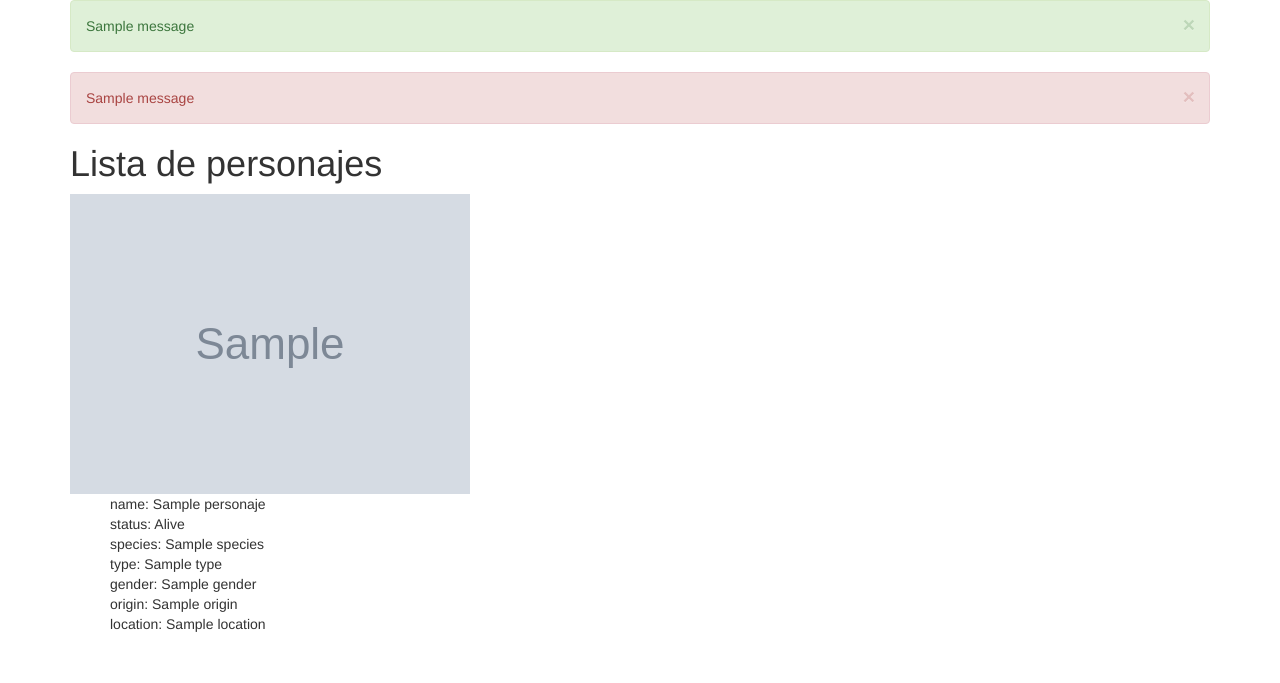
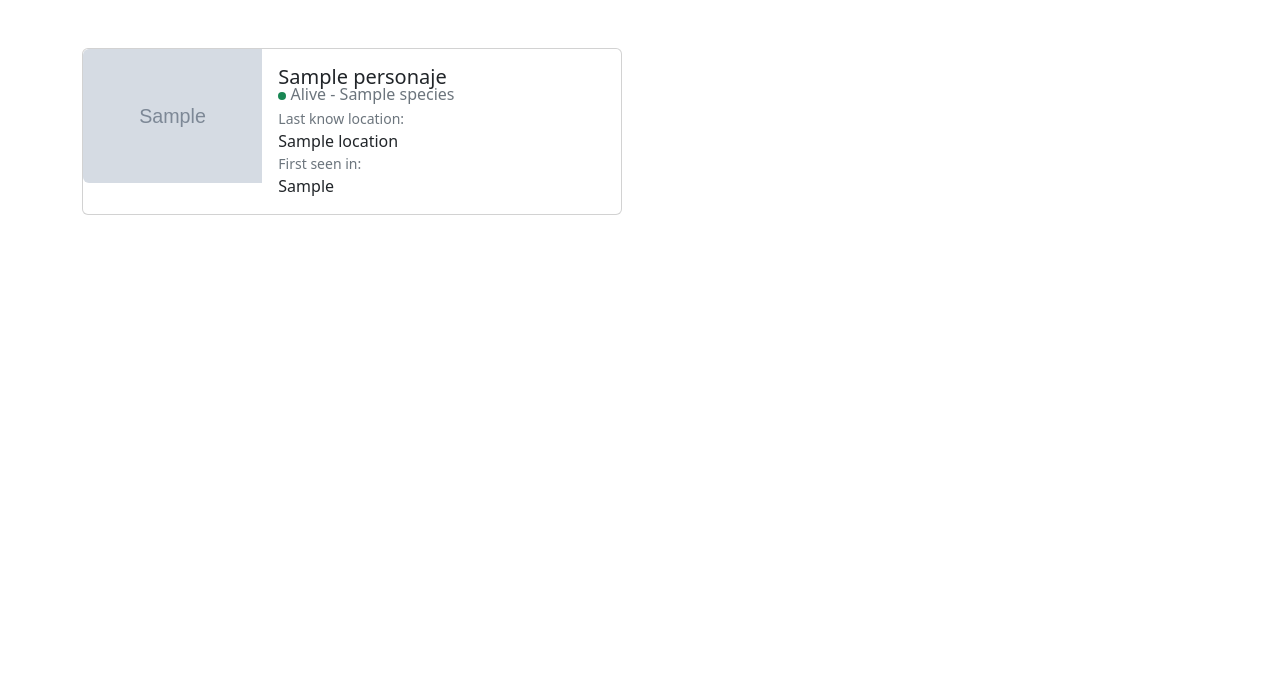
Before and after one commit to Geffrerson7/APP_FLASK, a Flask app: page / in a window 1280 px wide. Shown: the top 683 px of the page. Run offline with Flask 2, Linux system fonts and the light colour scheme; grey boxes marked "Sample" are stand-in pictures; one stand-in notice (Sample message) is shown; a database or web service that is not in the repository returns one stand-in record (values such as "Sample title"); data that the repository does not hold is empty; some libraries are stand-ins or nearby versions.

Commit message:
index html

```diff
--- a/app/models/perfil.py
+++ b/app/models/perfil.py
@@ -1,5 +1,5 @@
 class Personaje:
-    def __init__(self,id, name, status, species, type, gender, origin, location, image):
+    def __init__(self,id, name, status, species, type, gender, origin, location, image,firstSeen):
         self.id=id
         self.name=name
         self.status=status
@@ -9,6 +9,7 @@ class Personaje:
         self.origin=origin
         self.location=location
         self.image=image
+        self.firstSeen=firstSeen
 
     def to_json(self):
             return {
@@ -21,4 +22,5 @@ class Personaje:
             "origin":self.origin,
             "location":self.location,
             "image":self.image,
+            "firstSeen": self.firstSeen
             }
--- a/app/routes/index.py
+++ b/app/routes/index.py
@@ -7,7 +7,7 @@ perfil_ruta=Blueprint('perfil_ruta',__name__)
 def index():
 
     lista_personajes=insertar_personaje()
-    return render_template('index2.html',lista=lista_personajes)
+    return render_template('index.html',lista=lista_personajes)
 
 @perfil_ruta.route('/perfil')
 def perfil():
--- a/app/templates/base.html
+++ b/app/templates/base.html
@@ -1,24 +1,22 @@
-{% extends "bootstrap/base.html" %}
+<html lang="en">
+  <head>
+    <meta charset="UTF-8" />
+    <meta http-equiv="X-UA-Compatible" content="IE=edge" />
+    <meta name="viewport" content="width=device-width, initial-scale=1.0" />
+    <title>Document</title>
+    <!-- CSS only -->
+    <link
+      href="https://cdn.jsdelivr.net/npm/bootstrap@5.2.3/dist/css/bootstrap.min.css"
+      rel="stylesheet"
+      integrity="sha384-rbsA2VBKQhggwzxH7pPCaAqO46MgnOM80zW1RWuH61DGLwZJEdK2Kadq2F9CUG65"
+      crossorigin="anonymous"
+    />
+  </head>
+  <body>
+    <div class="container-sm mt-5">
+      {% block container %}
 
-{% block body %}
-  <div class="container">
-    {% for message in get_flashed_messages(category_filter=['success']) %}
-    <div class="alert alert-success alert-dismissible">
-      <button class="close" data-dismiss="alert">&times;</button>
-      {{ message }}
+      {% endblock %}
     </div>
-    {% endfor %}
-
-    {% for message in get_flashed_messages(category_filter=['error'])%}
-    <div class="alert alert-danger alert-dismissible">
-      <button class="close" data-dismiss="alert">&times;</button>
-      {{ message }}
-    </div>
-    {% endfor %} {% block content %} {% endblock %}
-  </div>
-
-  {% block scripts %} {{ super() }}
-
-{% endblock %}
-
-{% endblock %}
+  </body>
+</html>
--- a/app/templates/index.html
+++ b/app/templates/index.html
@@ -1,89 +1,48 @@
-<html lang="en">
-  <head>
-    <meta charset="UTF-8" />
-    <meta http-equiv="X-UA-Compatible" content="IE=edge" />
-    <meta name="viewport" content="width=device-width, initial-scale=1.0" />
-    <title>Document</title>
-    <!-- CSS only -->
-    <link
-      href="https://cdn.jsdelivr.net/npm/bootstrap@5.2.3/dist/css/bootstrap.min.css"
-      rel="stylesheet"
-      integrity="sha384-rbsA2VBKQhggwzxH7pPCaAqO46MgnOM80zW1RWuH61DGLwZJEdK2Kadq2F9CUG65"
-      crossorigin="anonymous"
-    />
-  </head>
-  <body>
-    <div class="container-sm mt-5">
+{% extends 'base.html' %}
+{% block container %}
 <div class="row row-cols-1 row-cols-md-2 g-4">
+  {% for personaje in lista %}
     <div class="col">
       <div class="card mb-3" style="max-width: 540px">
         <div class="row g-0">
           <div class="col-md-4">
-                <img
-                  src="https://rickandmortyapi.com/api/character/avatar/1.jpeg"
-                  class="img-fluid rounded-start"
-                  alt="..."
-                />
+            <img src="{{ personaje["image"] }}" class="img-fluid rounded-start" alt="..."/>
           </div>
           <div class="col-md-8">
             <div class="card-body">
-                  <h5 class="card-title mb-0">Card title</h5>
+              <h5 class="card-title mb-0">{{ personaje["name"] }}</h5>
               <h6 class="card-subtitle mb-1 text-muted">
-                    <svg
-                      xmlns="http://www.w3.org/2000/svg"
-                      width="8"
-                      height="8"
-                      fill="currentColor"
-                      class="bi bi-circle-fill text-danger"
-                      viewBox="0 0 16 16"
-                    >
+                {% if personaje["status"]=="Alive" %}
+                  {% set clase = "text-success" %}
+                {% else %}
+                  {% set clase = "text-danger" %}
+                {% endif %}
+                <svg xmlns="http://www.w3.org/2000/svg" width="8" height="8" fill="currentColor"
+                 class="bi bi-circle-fill {{ clase }}"
+                  viewBox="0 0 16 16">
                   <circle cx="8" cy="8" r="8" />
                 </svg>
-                    Dead - Alien
+                {{ personaje["status"] }} - {{ personaje["species"] }}
               </h6>
 
               <p class="card-text mb-0">
-                    <span><small class="text-muted">Last know location: </small><br><span class="mt-0 pt-0">ssss</span></span>
-
+                <span
+                  ><small class="text-muted">Last know location: </small
+                  ><br /><span class="mt-0 pt-0">{{ personaje["location"] }}</span></span
+                >
               </p>
 
               <p class="card-text mb-0">
-                    <span><small class="text-muted">Last know location: </small><br><span class="mt-0 pt-0">ssss</span></span>
-
-                  </p>
-
-                </div>
-              </div>
-            </div>
-          </div>
-        </div>
-        <div class="col">
-          <div class="card mb-3" style="max-width: 540px">
-            <div class="row g-0">
-              <div class="col-md-4">
-                <img
-                  src="https://rickandmortyapi.com/api/character/avatar/1.jpeg"
-                  class="img-fluid rounded-start"
-                  alt="..."
-                />
-              </div>
-              <div class="col-md-8">
-                <div class="card-body">
-                  <h5 class="card-title">Card title</h5>
-                  <p class="card-text">
-                    This is a wider card with supporting text below as a natural
-                    lead-in to additional content. This content is a little bit
-                    longer.
-                  </p>
-                  <p class="card-text">
-                    <small class="text-muted">Last updated 3 mins ago</small>
+                <span
+                  ><small class="text-muted">First seen in: </small
+                  ><br /><span class="mt-0 pt-0">{{ personaje["firstSeen"] }}</span></span
+                >
               </p>
             </div>
           </div>
         </div>
       </div>
     </div>
+  {% endfor %}
 </div>
-    </div>
-  </body>
-</html>
+{% endblock %}
--- a/app/utils.py
+++ b/app/utils.py
@@ -4,29 +4,39 @@ from app.db import db
 import hashlib
 
 def insertar_personaje():
-    for i in range(1,22):
-            url='https://rickandmortyapi.com/api/character?page='+str(i)
+    if not db.personajes.find():
+        for i in range(1,22):
+                url='https://rickandmortyapi.com/api/character?page='+str(i)
 
-            r_perfil = requests.get(url)
-            if r_perfil.ok:
-                respuestaPerfil = r_perfil.json()
-                for personaje in respuestaPerfil["results"]:
-                    personaje_obj=Personaje(
-                    personaje["id"],
-                    personaje["name"],
-                    personaje["status"],
-                    personaje["species"],
-                    personaje["type"],
-                    personaje["gender"],
-                    personaje["origin"]["name"],
-                    personaje["location"]["name"],
-                    personaje["image"]
-                    )
-                    db.personajes.insert_one(personaje_obj.to_json())
-
-
+                r_perfil = requests.get(url)
+                if r_perfil.ok:
+                    respuestaPerfil = r_perfil.json()
+                    for personaje in respuestaPerfil["results"]:
+                        firstSeen=first_seen(personaje["episode"])
+                        personaje_obj=Personaje(
+                        personaje["id"],
+                        personaje["name"],
+                        personaje["status"],
+                        personaje["species"],
+                        personaje["type"],
+                        personaje["gender"],
+                        personaje["origin"]["name"],
+                        personaje["location"]["name"],
+                        personaje["image"],
+                        firstSeen
+                        )
+                        db.personajes.insert_one(personaje_obj.to_json())
     lista_personajes=db.personajes.find().sort("id",-1)
     return lista_personajes
+
+def first_seen(arrayEpisodio:list):
+    urlEpisodio1=arrayEpisodio[0]
+    requestUrl=requests.get(urlEpisodio1)
+    if requestUrl.ok:
+        respuesta=requestUrl.json()
+        return respuesta["name"]
+    return None
+
 
 def gravatar(email="hola@gmail.com", size=100, default="identicon", rating="g"):
     url = "https://secure.gravatar.com/avatar"
```
Also changed, not shown: app/routes/listado.py (deleted, +0 -19 lines), 1 other file. Lines whose indentation alone changed are shown as unchanged.
